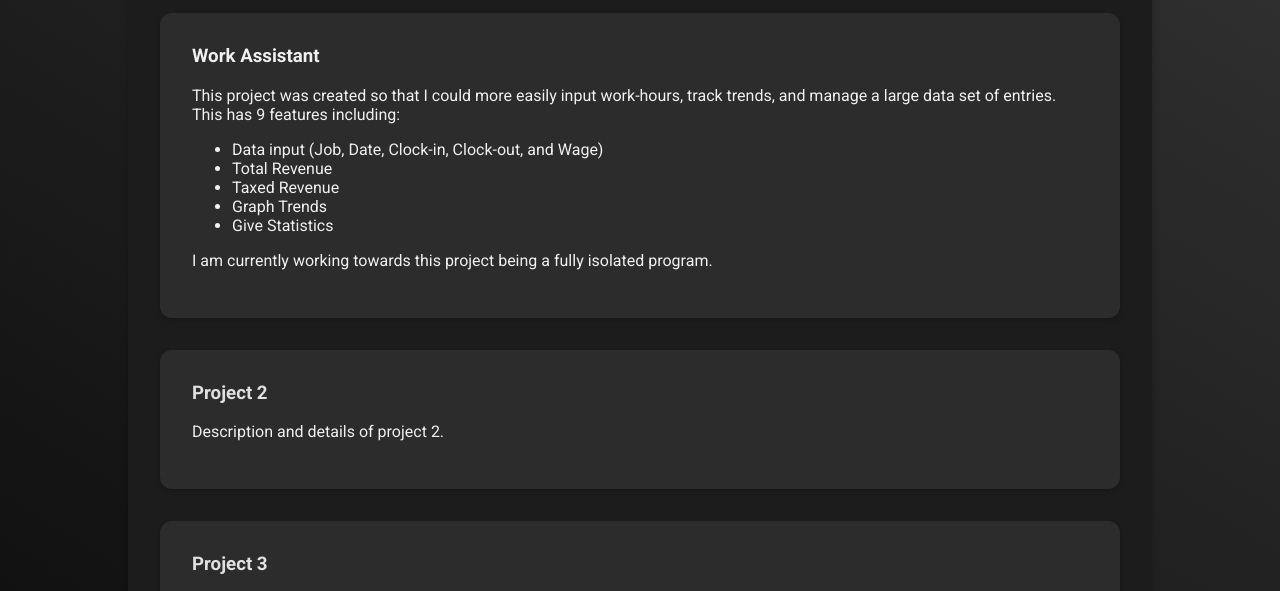
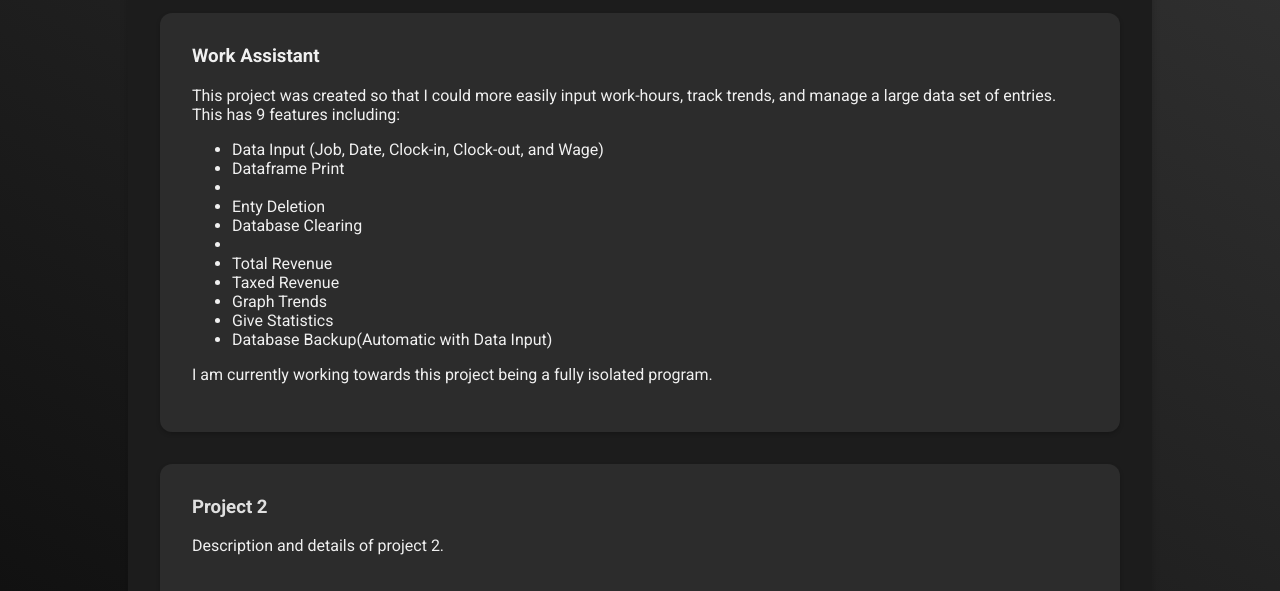
Before and after one commit to BlakeBriol/BlakeBriol.github.io, a plain HTML site: page projects.html in a window 1280 px wide. Shown: the part 208-799 px from the top of the page. Drawn offline with Linux system fonts and the light colour scheme.

Commit message:
Update projects.html

```diff
--- a/projects.html
+++ b/projects.html
@@ -139,11 +139,16 @@
                 <h3><a href="https://github.com/BlakeBriol/Work_Assistant" target="_blank">Work Assistant</a></h3>
                 <p>This project was created so that I could more easily input work-hours, track trends, and manage a large data set of entries. This has 9 features including:</p>
                 <ul>
-                    <li>Data input (Job, Date, Clock-in, Clock-out, and Wage)</li>
+                    <li>Data Input (Job, Date, Clock-in, Clock-out, and Wage)</li>
+                    <li>Dataframe Print<li>
+                    <li>Enty Deletion</li>
+                    <li>Database Clearing<li>
                     <li>Total Revenue</li>
                     <li>Taxed Revenue</li>
                     <li>Graph Trends</li>
                     <li>Give Statistics</li>
+                    <li>Database Backup(Automatic with Data Input)</li>
+
                 </ul>
                 <p>I am currently working towards this project being a fully isolated program.</p>
             </div>
```
